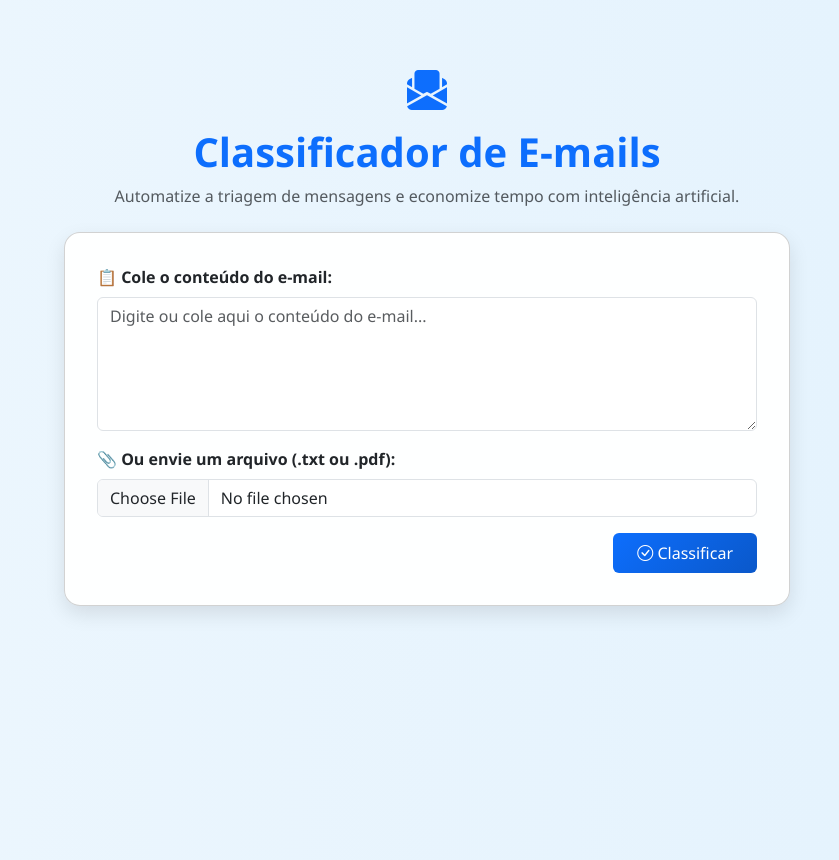
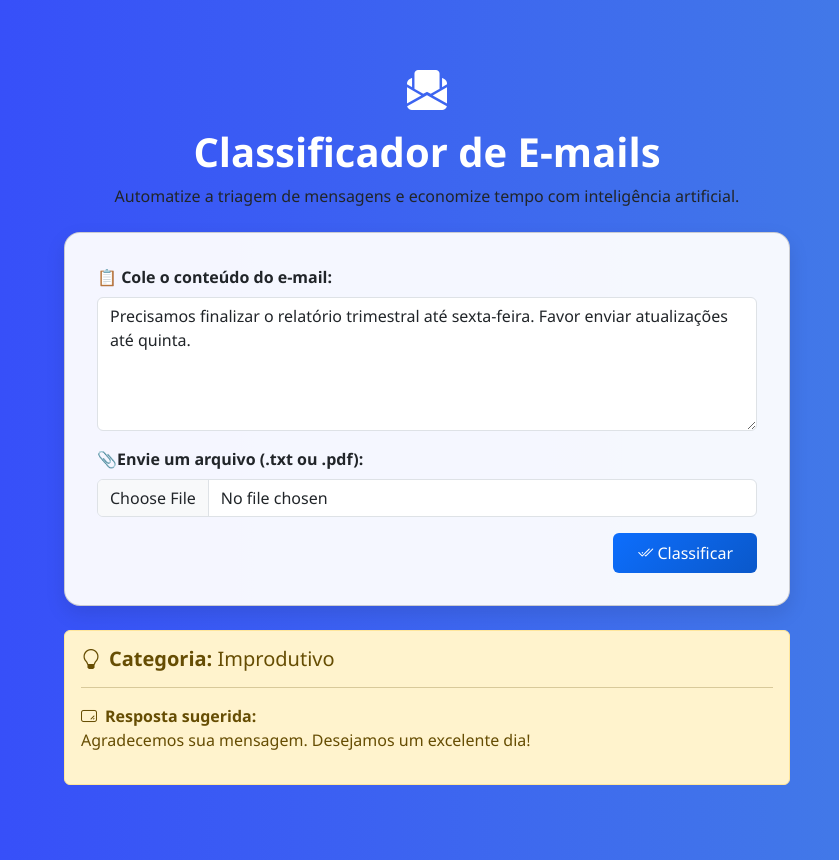
Before and after one commit to Maurocesar12/CasePratico, a Flask app: page / in a window 1280 px wide. Shown: the whole page, without its empty margins (213-1052 px from the left). Run offline with Flask 3, Linux system fonts and the light colour scheme; parts of the project's set-up code (start-up, migrations or seed data) failed here and were passed over.

Commit message:
feat: arrumando o templates

```diff
--- a/templates/index.html
+++ b/templates/index.html
@@ -8,16 +8,16 @@
   <link href="https://cdn.jsdelivr.net/npm/bootstrap-icons@1.10.5/font/bootstrap-icons.css" rel="stylesheet">
   <style>
     body {
-      background: linear-gradient(270deg, #e3f2fd, #ffffff, #f8f9fa);
-      background-size: 600% 600%;
-      animation: gradientFlow 15s ease infinite;
+      background: linear-gradient(270deg, rgba(31,134,207,0.8), rgba(0,17,255,0.8), rgba(0,38,255,0.8));
+      background-size: 300% 300%;
+      animation: gradientFlow 10s ease-in-out infinite;
       min-height: 100vh;
       font-family: "Segoe UI", sans-serif;
     }
 
     @keyframes gradientFlow {
       0% {background-position: 0% 50%;}
-      50% {background-position: 100% 50%;}
+      50% {background-position: 100% 60%;}
       100% {background-position: 0% 50%;}
     }
 
@@ -50,41 +50,44 @@
       font-size: 2.5rem;
       color: #0d6efd;
     }
+    @media (prefers-reduced-motion: reduce) {
+      * { animation-duration: 0.001ms !important; animation-iteration-count: 1 !important; transition-duration: 0.001ms !important; }
+    }
   </style>
 </head>
 <body>
   <div class="container fade-in">
     <div class="text-center mb-4">
-      <i class="bi bi-envelope-paper-fill brand-icon"></i>
-      <h1 class="fw-bold text-primary mt-2">Classificador de E-mails</h1>
-      <p class="text-muted">Automatize a triagem de mensagens e economize tempo com inteligência artificial.</p>
+      <i class="bi bi-envelope-paper-fill text-white brand-icon"></i>
+      <h1 class="fw-bold text-white mt-2">Classificador de E-mails</h1>
+      <p class="text-grey">Automatize a triagem de mensagens e economize tempo com inteligência artificial.</p>
     </div>
 
     <div class="card">
       <form method="POST" enctype="multipart/form-data">
         <div class="mb-3">
           <label for="email_text" class="form-label fw-semibold">📋 Cole o conteúdo do e-mail:</label>
-          <textarea name="email_text" id="email_text" class="form-control" rows="5" placeholder="Digite ou cole aqui o conteúdo do e-mail...">{{ conteudo or '' }}</textarea>
+          <textarea name="email_text" id="email_text" class="form-control" rows="5" placeholder="Digite ou cole aqui o conteúdo do e-mail...">Precisamos finalizar o relatório trimestral até sexta-feira. Favor enviar atualizações até quinta.</textarea>
         </div>
 
         <div class="mb-3">
-          <label for="email_file" class="form-label fw-semibold">📎 Ou envie um arquivo (.txt ou .pdf):</label>
+          <label for="email_file" class="form-label fw-semibold">📎Envie um arquivo (.txt ou .pdf):</label>
           <input type="file" name="email_file" class="form-control">
         </div>
 
         <div class="text-end">
-          <button type="submit" class="btn btn-gradient px-4 py-2"><i class="bi bi-check-circle"></i> Classificar</button>
+          <button type="submit" class="btn btn-gradient px-4 py-2"><i class="bi bi-check2-all"></i> Classificar</button>
         </div>
       </form>
     </div>
 
-    {% if categoria %}
-      <div class="alert mt-4 {% if categoria == 'Produtivo' %}alert-success{% else %}alert-warning{% endif %}">
-        <h5><i class="bi bi-lightbulb-fill me-2"></i><strong>Categoria:</strong> {{ categoria }}</h5>
+
+      <div class="alert mt-4 alert-warning">
+        <h5><i class="bi bi-lightbulb me-2"></i><strong>Categoria:</strong> Improdutivo</h5>
         <hr>
-        <p><i class="bi bi-chat-left-text me-2"></i><strong>Resposta sugerida:</strong><br>{{ resposta }}</p>
+        <p><i class="bi bi-textarea-resize me-2"></i><strong>Resposta sugerida:</strong><br>Agradecemos sua mensagem. Desejamos um excelente dia!</p>
       </div>
-    {% endif %}
+
   </div>
 </body>
 </html>
```
